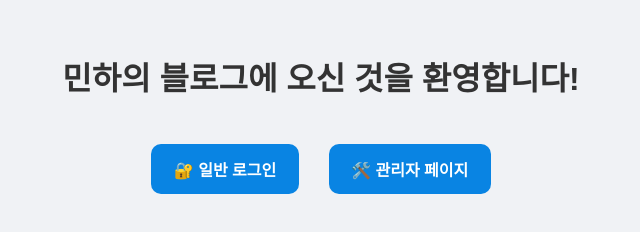
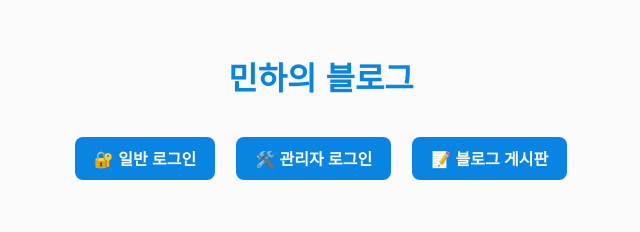
Before and after one commit to eungyul77/minha-blog-1, a plain HTML site: page index.html in a window 1280 px wide. Shown: the whole page, without its empty margins (319-959 px from the left). Drawn offline with Linux system fonts and the light colour scheme.

Commit message:
index.html추가

```diff
--- a/index.html
+++ b/index.html
@@ -6,25 +6,24 @@
   <style>
     body {
       font-family: 'Nanum Gothic', sans-serif;
-      background: #f0f2f5;
-      color: #333;
-      margin: 0;
-      padding: 2rem;
+      background: #fafafa;
+      margin: 0; padding: 2rem;
       text-align: center;
     }
     h1 {
-      margin-bottom: 2rem;
+      color: #0984e3;
     }
     .btn {
       display: inline-block;
-      margin: 0.8rem;
-      padding: 0.8rem 1.4rem;
+      margin: 1rem 0.5rem;
+      padding: 0.6rem 1.2rem;
       background: #0984e3;
       color: white;
+      border-radius: 8px;
       text-decoration: none;
-      border-radius: 10px;
       font-weight: bold;
       transition: background 0.3s ease;
+      cursor: pointer;
     }
     .btn:hover {
       background: #74b9ff;
@@ -33,10 +32,11 @@
 </head>
 <body>
 
-  <h1>민하의 블로그에 오신 것을 환영합니다!</h1>
+  <h1>민하의 블로그</h1>
 
   <a href="login.html" class="btn">🔐 일반 로그인</a>
-  <a href="admin.html" class="btn">🛠️ 관리자 페이지</a>
+  <a href="admin-login.html" class="btn">🛠️ 관리자 로그인</a>
+  <a href="blog.html" class="btn">📝 블로그 게시판</a>
 
 </body>
 </html>
```
